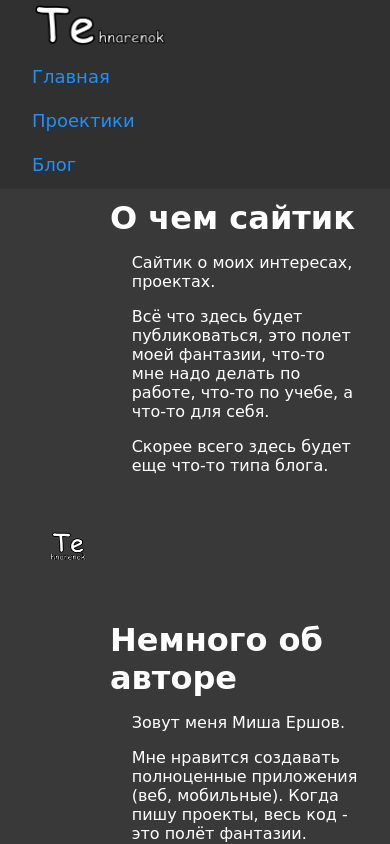
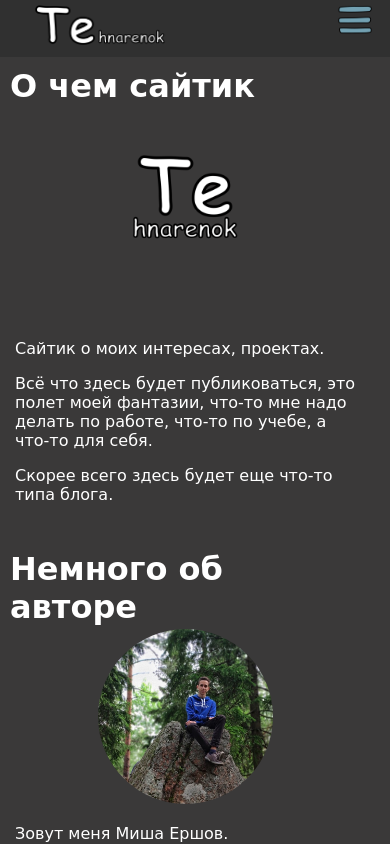
Before and after one commit to ershovmn/tehnarenok.online, a React (Create React App) app: page / in a window 390 px wide. Shown: the top 844 px of the page. Built offline with nearby package versions, Linux system fonts and the light colour scheme; a web font is replaced by a local one.

Commit message:
измениение стилей для моб устройств

```diff
--- a/src/Components/Header/Header.css
+++ b/src/Components/Header/Header.css
@@ -33,14 +33,34 @@
     background-color: #272727;
 }
 
+.header-menu {
+    position: absolute;
+    display: flex;
+    flex-direction: column;
+    background-color: #272727;
+    top: 0px;
+    left: 0px;
+    margin-top: 50px;
+    height: 100vh;
+    width: 100vw;
+}
+
+.header-menu a {
+    float: left;
+    color: dodgerblue;
+    padding: 12px;
+    text-decoration: none;
+    font-size: 18px;
+    line-height: 15px;
+    border-radius: 4px;
+    margin-top: 5px;
+    margin-bottom: 5px;
+}
+
 @media screen and (max-width: 500px) {
-    .header a {
-        float: none;
-        display: block;
-        text-align: left;
-    }
-
-    .header-right {
-        float: none;
+    .header {
+        overflow: hidden;
+        background-color: #303030;
+        padding: 0px 15px 0px 20px;
     }
 }
--- a/src/Components/Header/Header.tsx
+++ b/src/Components/Header/Header.tsx
@@ -1,8 +1,38 @@
-import React from 'react'
+import React, { useState } from 'react'
 
 import './Header.css'
 
 const Header = () => {
+    let [menuVisible, setMenuVisible] = useState(false);
+
+    document.body.style.overflow = 'auto'
+
+    if(document.body.clientWidth < 500) {
+        if(menuVisible) {
+            document.body.scrollTop = 0
+            document.documentElement.scrollTop = 0
+            document.body.style.overflow = 'hidden'
+        }
+        return (
+            <>
+                <div className='header'>
+                    <a className='logo' href='/'>
+                        <img src={require('../../img/logo2.png')} alt='logo' height='40px'/>
+                    </a>
+                    <div className='header-right' >
+                        <img onClick={() => setMenuVisible(!menuVisible)} src={require('../../img/menu.png')} height='40px'/>
+                    </div>
+                </div>
+                {menuVisible ?
+                    <div className='header-menu'>
+                        <a href='/'>Главная</a>
+                        <a href='/projects'>Проектики</a>
+                        <a href='/blog'>Блог</a>
+                    </div>
+                : null }
+            </>
+        )
+    }
     return (
         <div className='header'>
             <a className='logo' href='/'>
--- a/src/Components/Home/Section.css
+++ b/src/Components/Home/Section.css
@@ -7,15 +7,6 @@
     margin-bottom: 30px;
 }
 
-.home-section .left-sub-section {
-    flex: 1;
-    min-height: 350px;
-    height: 100%;
-    align-items: flex-end;
-    align-content: flex-end;
-    padding-top: 1%;
-}
-
 .home-section .section-header {
     color: white;
     margin-top: 0;
@@ -23,22 +14,11 @@
     background-color: #3a3939;
 }
 
-.home-section h1 {
-    color: white;
-    margin-left: 100px;
-    margin-top: 0;
-    margin-bottom: 0;
-}
 
 .home-section h1:hover {
     color: #e4e1e1;
 }
 
-.home-section .sub-section {
-    display: flex;
-    flex-direction: row;
-    flex: 1;
-}
 
 .home-section .right-sub-section {
     flex: 2;
@@ -59,3 +39,48 @@
 .home-section img {
     align-self: center;
 }
+
+@media screen and (min-width: 500px) {
+    .home-section .sub-section {
+        display: flex;
+        flex-direction: row;
+        flex: 1;
+    }
+
+    .home-section h1 {
+        color: white;
+        margin-left: 100px;
+        margin-top: 0;
+        margin-bottom: 0;
+    }
+
+    .home-section .left-sub-section {
+        flex: 1;
+        min-height: 350px;
+        height: 100%;
+        align-items: flex-end;
+        align-content: flex-end;
+        padding-top: 1%;
+    }
+}
+
+@media screen and (max-width: 500px) {
+    .home-section .sub-section {
+        display: flex;
+        flex-direction: column;
+        flex: 1;
+    }
+
+    .home-section h1 {
+        color: white;
+        margin-top: 0;
+        margin-bottom: 0;
+    }
+
+    .home-section .left-sub-section {
+        flex: 1;
+        align-items: flex-end;
+        align-content: flex-end;
+        padding-top: 1%;
+    }
+}
```
Also changed, not shown: src/img/menu.png (added).
